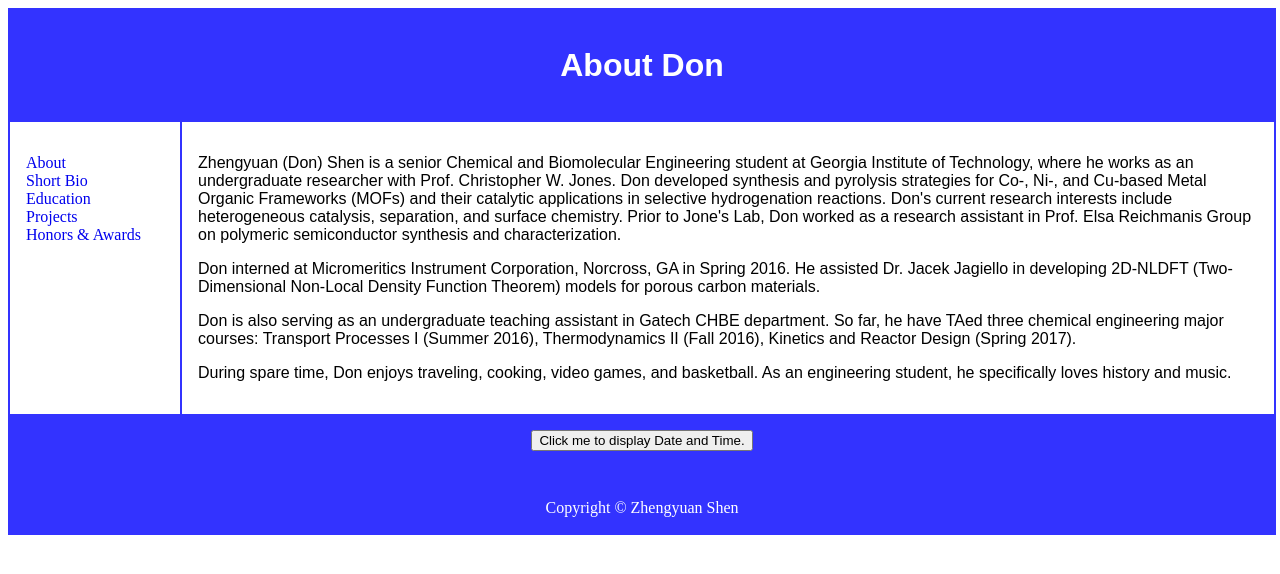
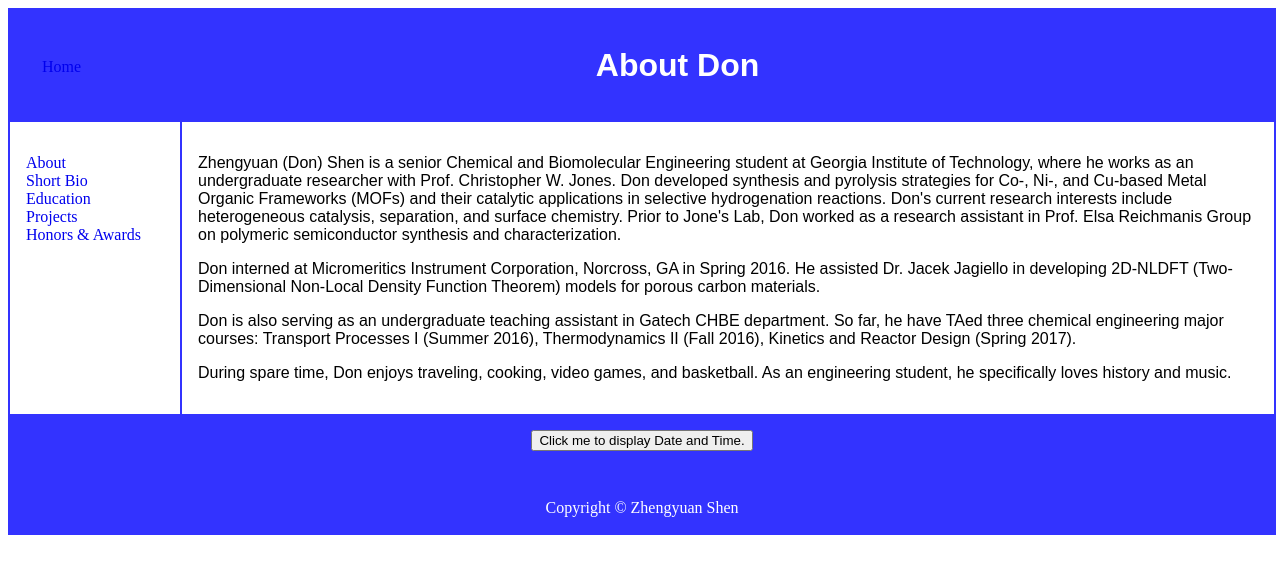
Before and after one commit to donshen/donshen.github.io, a Jekyll site: the page about/Short Bio.html, which Jekyll copies as it is, in a window 1280 px wide. Shown: the top 574 px of the page. Built offline with Jekyll 4.4.1, drawn with Linux system fonts in a browser that asks for light colours.

Commit message:
Update Short Bio.html

```diff
--- a/about/Short Bio.html
+++ b/about/Short Bio.html
@@ -40,6 +40,11 @@ article {
 <div class="container">
 
 <header>
+     <nav>
+  <ul>
+    <a href="home">Home</a>
+  </ul>
+</nav>
    <h1 style="font-family:arial;">About Don</h1>
 </header>
 
```
